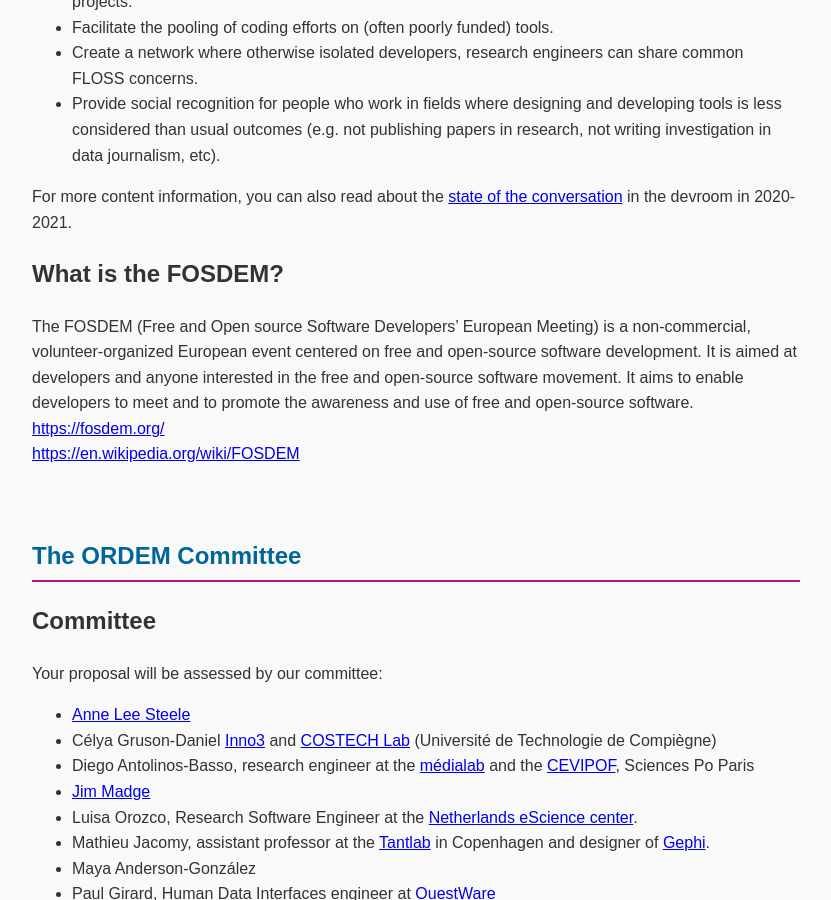
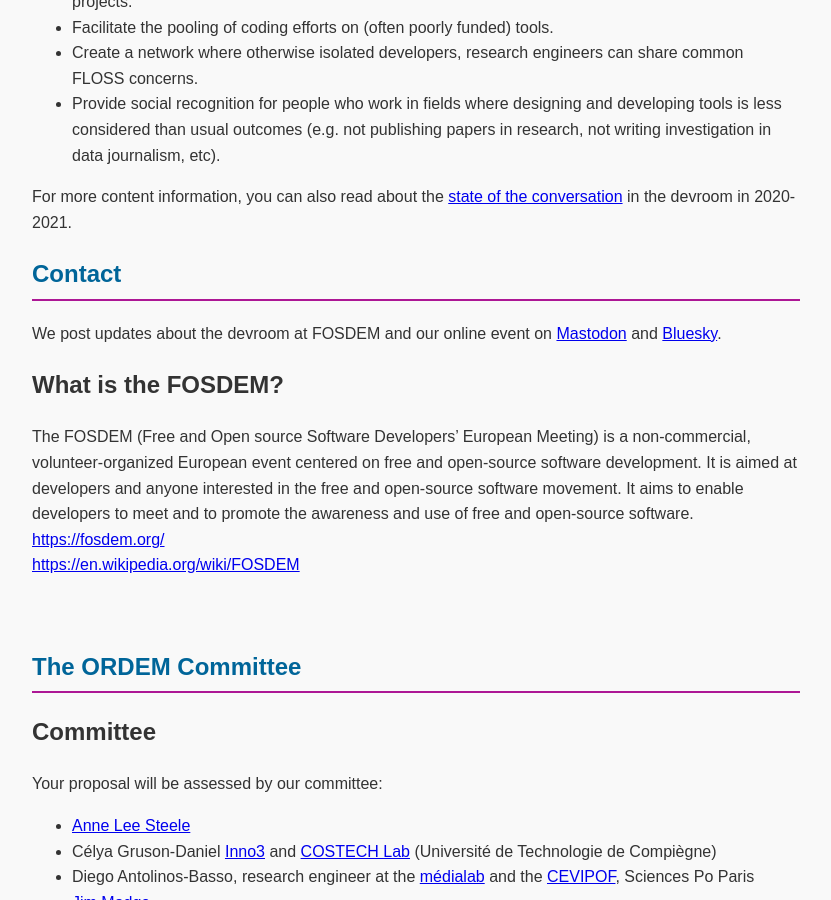
Before and after one commit to research-fosdem/research-fosdem.github.io, a Jekyll site: the page built from index.md, in a window 1280 px wide and 900 px high, scrolled down 3812 px. Shown: the whole window, without its empty margins (224-1055 px from the left). Built offline with Jekyll 4.4.1, drawn with Linux system fonts in a browser that asks for light colours.

Commit message:
Add mastodon and bluesky links

```diff
--- a/index.md
+++ b/index.md
@@ -154,6 +154,9 @@ The Open Research devroom aims to:
 
 For more content information, you can also read about the [state of the conversation](https://reticular.hypotheses.org/1825) in the devroom in 2020-2021.
 
+## Contact
+
+We post updates about the devroom at FOSDEM and our online event on [Mastodon](https://fosstodon.org/@FosdemResearch) and [Bluesky](https://bsky.app/profile/fosdemresearch.bsky.social).
 
 # What is the FOSDEM?
 
```
